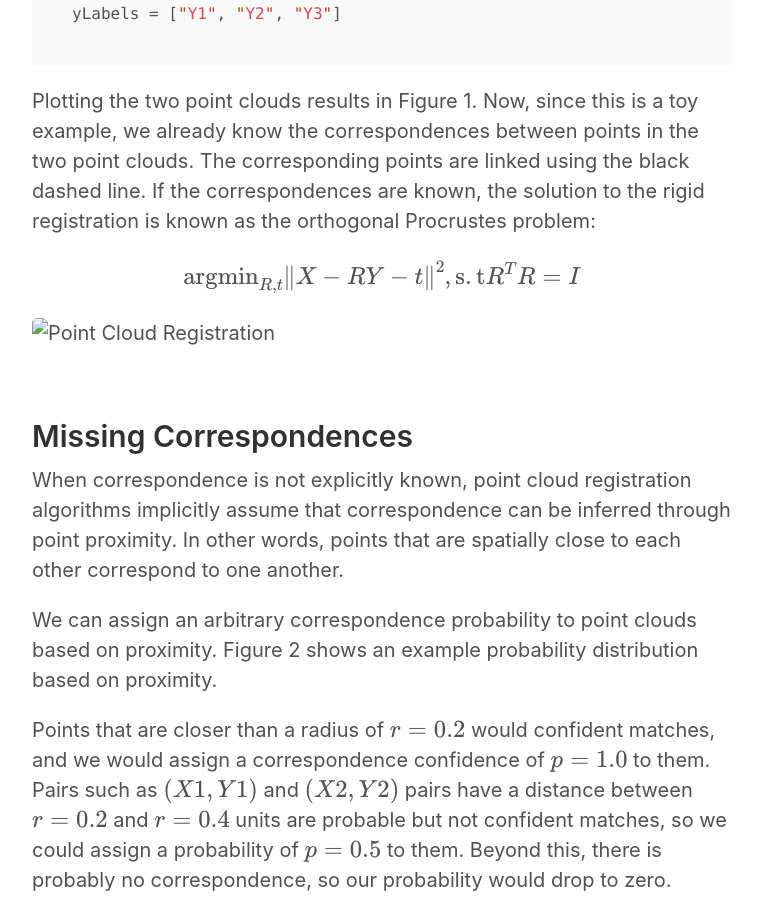
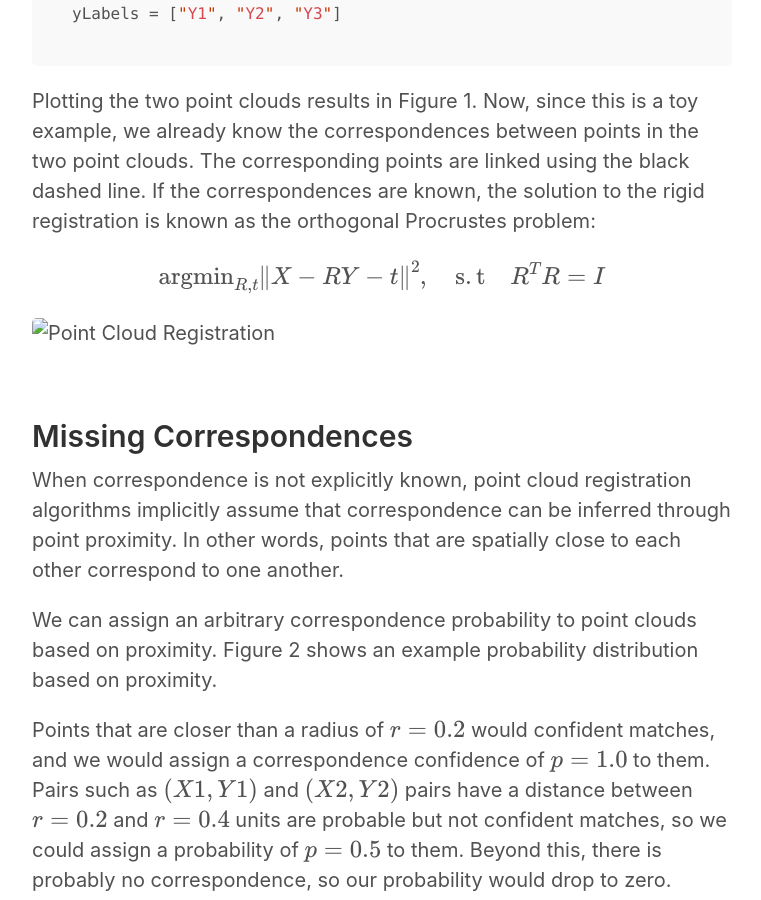
Before and after one commit to siavashk/siavashk.github.io, a Jekyll site: the page built from _posts/2017-3-31-coherent-point-drift.md, in a window 1280 px wide and 900 px high, scrolled down 1894 px. Shown: the whole window, without its empty margins (258-1019 px from the left). Built offline with Jekyll 4.4.1, drawn with Linux system fonts in a browser that asks for light colours; formulas are drawn with MathJax 3; comment, search, counter and statistics services are not loaded; some of the changed text lies outside the part shown.

Commit message:
fixed normal distribution

```diff
--- a/_posts/2017-3-31-coherent-point-drift.md
+++ b/_posts/2017-3-31-coherent-point-drift.md
@@ -39,7 +39,7 @@
 
 Plotting the two point clouds results in Figure 1. Now, since this is a toy example, we already know the correspondences between points in the two point clouds. The corresponding points are linked using the black dashed line. If the correspondences are known, the solution to the rigid registration is known as the orthogonal Procrustes problem:
 
-$$\mathrm{argmin}_{R,t}\left\Vert{X - RY - t}\right\Vert^2, \mathrm{s.t} R^TR=I$$
+$$\mathrm{argmin}_{R,t}\left\Vert{X - RY - t}\right\Vert^2, \quad \mathrm{s.t} \quad R^TR=I$$
 
 ![Point Cloud Registration](../notebooks/coherent-point-drift/registration1_files/registration1_1_0.png)<br/>
 
@@ -66,7 +66,7 @@
 ## E-step
 In Figure 3, if there was only one Gaussian component in the mixture, then the probability that a point \\(x\\) is sampled from this Gaussian is given using probability density distribution of the [multivairate normal distribution](https://en.wikipedia.org/wiki/Multivariate_normal_distribution#Density_function). For the 2D case, with isotropic Gaussians, this simplifies to:
 
-$$p(x) = \frac{1}{\sqrt{2\pi\sigma^2}}\exp{-\frac{\left\Vert{X - RY - t}\right\Vert^2}{2\sigma^2}}$$
+$$p(X) = \frac{1}{\sqrt{2\pi\sigma^2}}\exp({-\frac{\left\Vert{X - RY - t}\right\Vert^2}{2\sigma^2}})$$
 
 However, since we are dealing with multiple Gaussians, we need to normalize this probability by the contribution of all Gaussian centroids. In the pycpd package, this is achieved (minor tweaks to simplify the explanation) using the following snippet:
 
```
